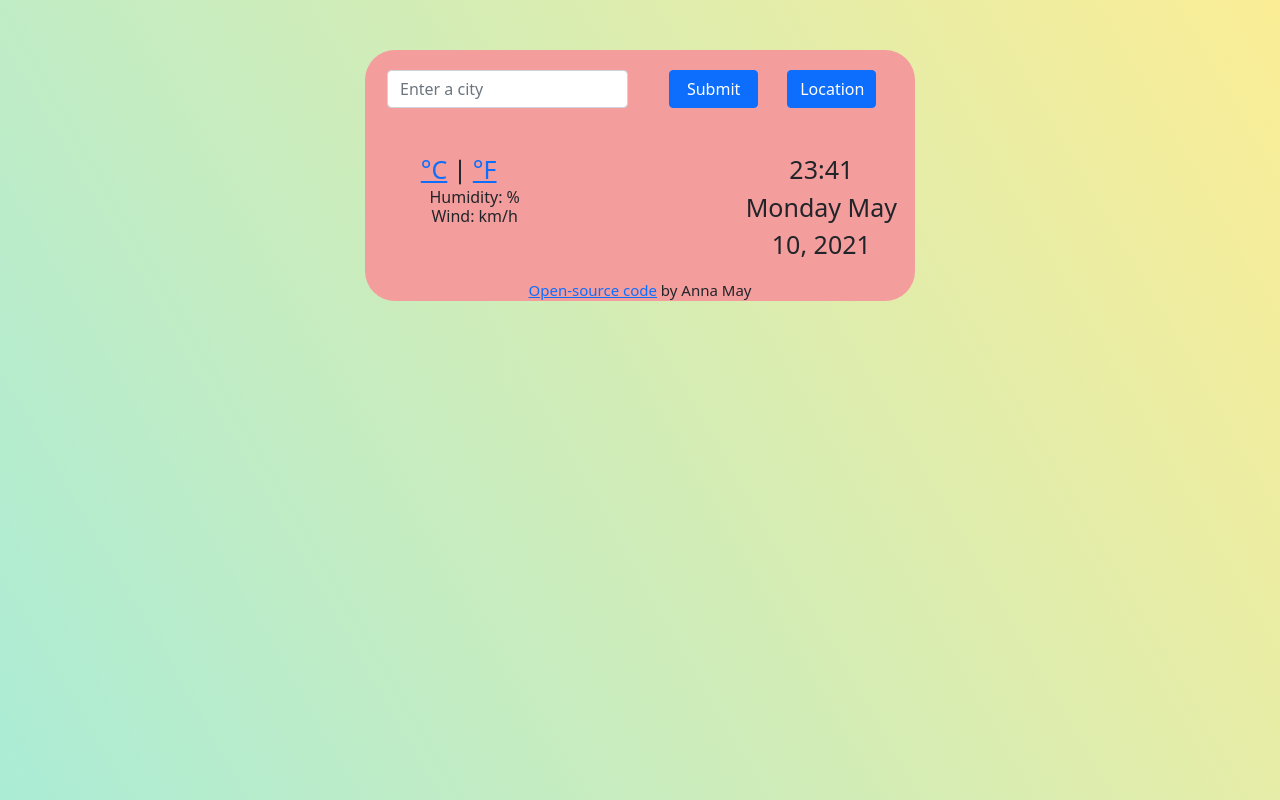
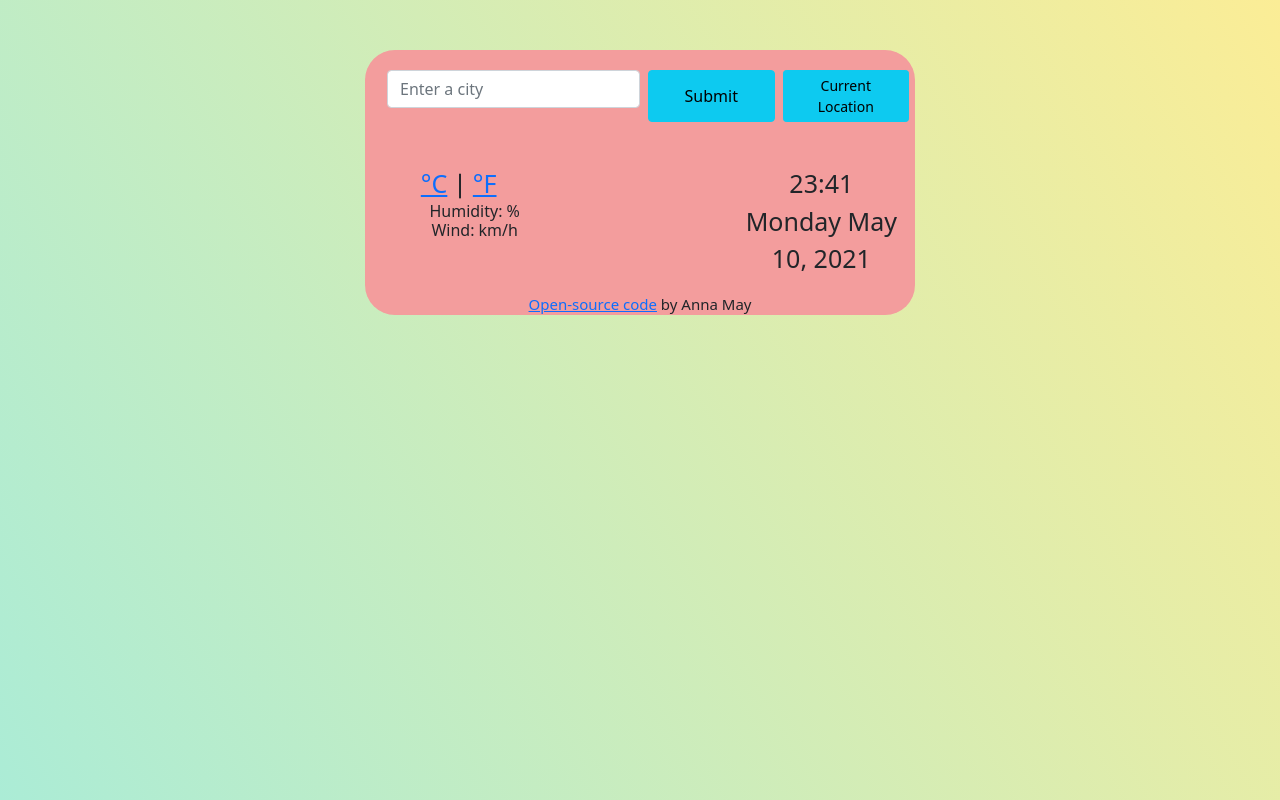
Before and after one commit to annamay-sc/weather-app, a plain HTML site: page index.html in a window 1280 px wide. Drawn offline with nearby package versions, Linux system fonts and the light colour scheme; no server answers.

Commit message:
updated button spacing

```diff
--- a/index.html
+++ b/index.html
@@ -26,7 +26,7 @@
   <body>
     <div class="outline">
       <form class="container search" id="search-form">
-        <div class="row search">
+        <div class="gap-2 d-md-flex search">
           <div class="form-group col-6">
             <input
               type="text"
@@ -35,13 +35,10 @@
               placeholder="Enter a city"
             />
           </div>
-          <div class="col-sm"></div>
-          <button type="submit" class="btn btn-primary col-2">Submit</button>
-          <div class="col-sm"></div>
-          <button type="button" class="btn btn-primary col-2" id="location">
-            Location
+          <button type="submit" class="btn btn-info col-3">Submit</button>
+          <button type="button" class="btn btn-info btn-sm col-3" id="location">
+            Current Location
           </button>
-          <div class="col-sm"></div>
         </div>
       </form>
       <h1 id="display-city"></h1>
```
